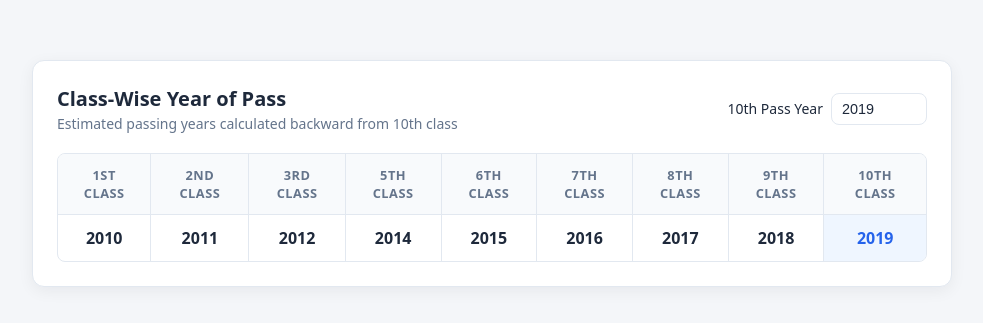
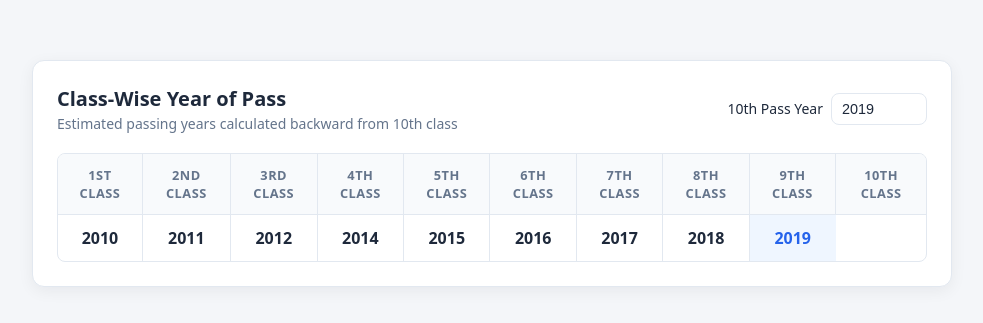
Before and after one commit to venuGaneshCom/YearPassOut, a plain HTML site: page index.html in a window 1280 px wide. Shown: the part 227-550 px from the top of the page, without its empty margins (148-1131 px from the left). Drawn offline with Linux system fonts and the light colour scheme.

Commit message:
4th class updated

```diff
--- a/index.html
+++ b/index.html
@@ -168,6 +168,7 @@
                         <th>1st class</th>
                         <th>2nd class</th>
                         <th>3rd class</th>
+                        <th>4th Class</th>
                         <th>5th class</th>
                         <th>6th class</th>
                         <th>7th class</th>
```
